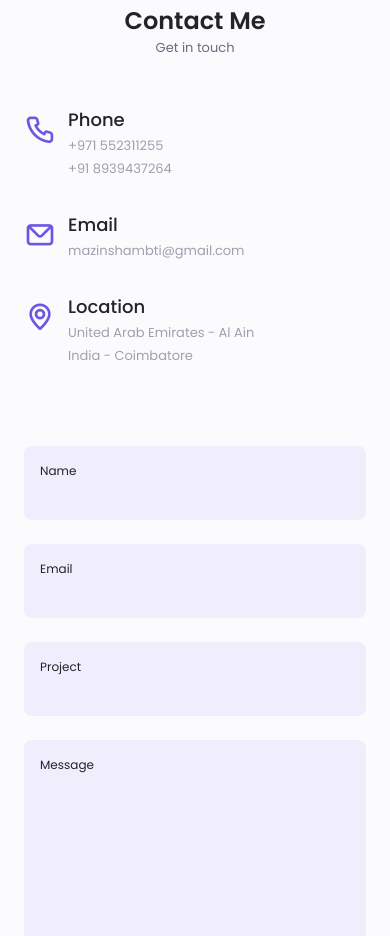
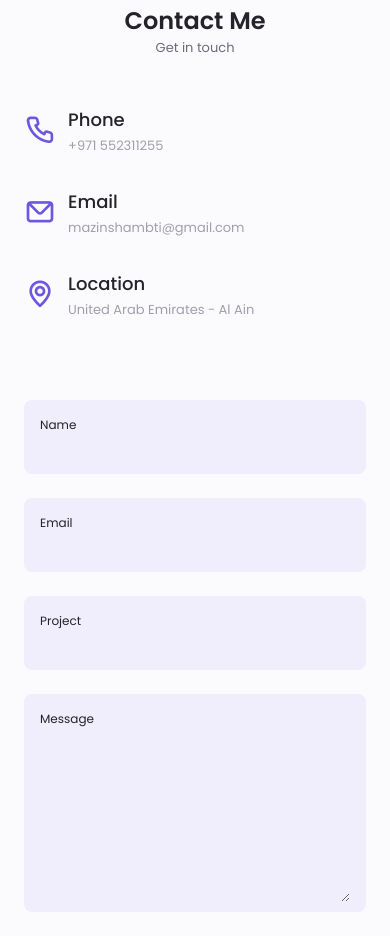
Before and after one commit to mazinshambti/my-website, a plain HTML site: page index.html in a window 390 px wide. Shown: the part 4933-5869 px from the top of the page. Drawn offline with nearby package versions, Linux system fonts and the light colour scheme.

Commit message:
Simplify contact information in index.html
Removed additional phone number and location from contact information.

```diff
--- a/index.html
+++ b/index.html
@@ -977,7 +977,7 @@
                             <i class="uil uil-phone contact__icon"></i>
                             <div>
                                 <h3 class="contact__title">Phone</h3>
-                                <span class="contact__subtitle">+971 552311255 <br>+91 8939437264</span>
+                                <span class="contact__subtitle">+971 552311255 </span>
                             </div>
                         </div>
 
@@ -993,7 +993,7 @@
                             <i class="uil uil-map-marker contact__icon"></i>
                             <div>
                                 <h3 class="contact__title">Location</h3>
-                                <span class="contact__subtitle">United Arab Emirates - Al Ain<br>India - Coimbatore</span>
+                                <span class="contact__subtitle">United Arab Emirates - Al Ain</span>
                             </div>
                         </div>
                     </div>
```
